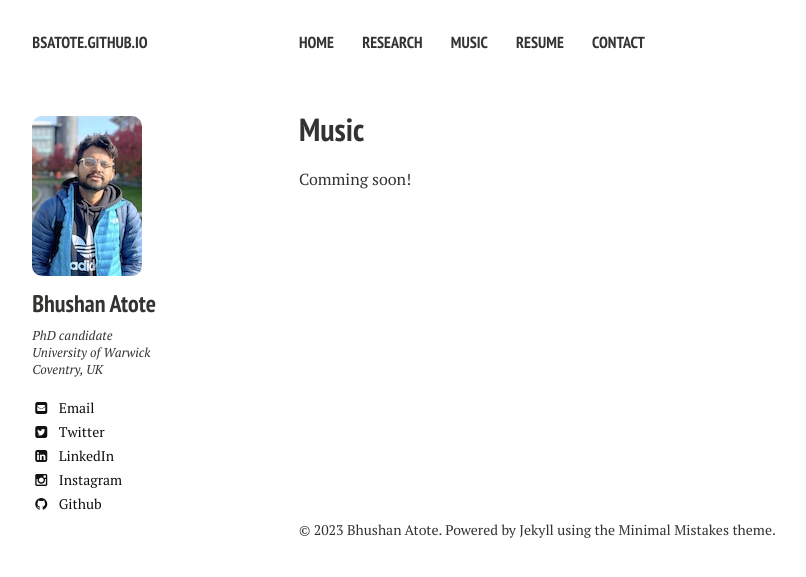
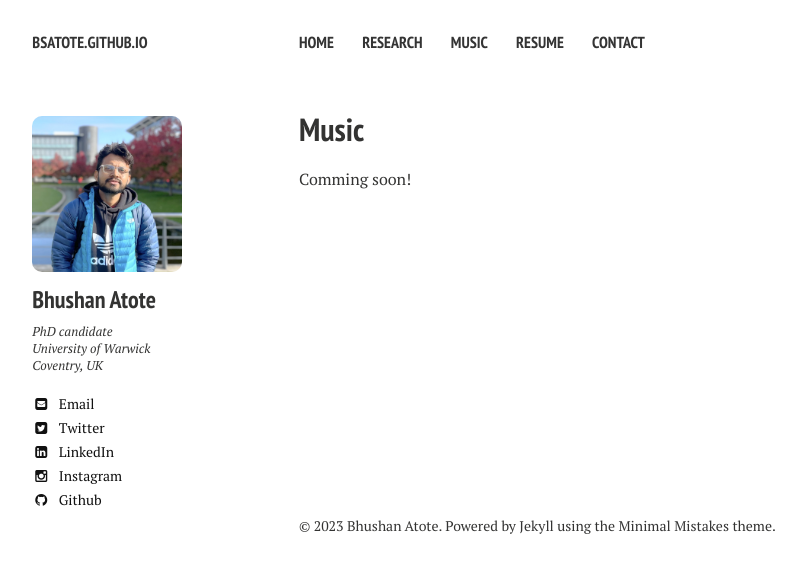
Before and after one commit to bsatote/bsatote.github.io, a Jekyll site: the page built from music/index.md, in a window 1280 px wide. Shown: the top 577 px of the page, without its empty margins (21-827 px from the left). Built offline with Jekyll 4.4.1, drawn with Linux system fonts in a browser that asks for light colours; nearby versions of some CDN libraries.

Commit message:
Update _config.yml

```diff
--- a/_config.yml
+++ b/_config.yml
@@ -24,7 +24,7 @@ kramdown:
 # Site owner
 owner:
   name: Bhushan Atote
-  avatar: bio-photo.jpg
+  avatar: Bhushan.jpg
   position: PhD candidate
   school: University of Warwick
   place: Coventry, UK
```
